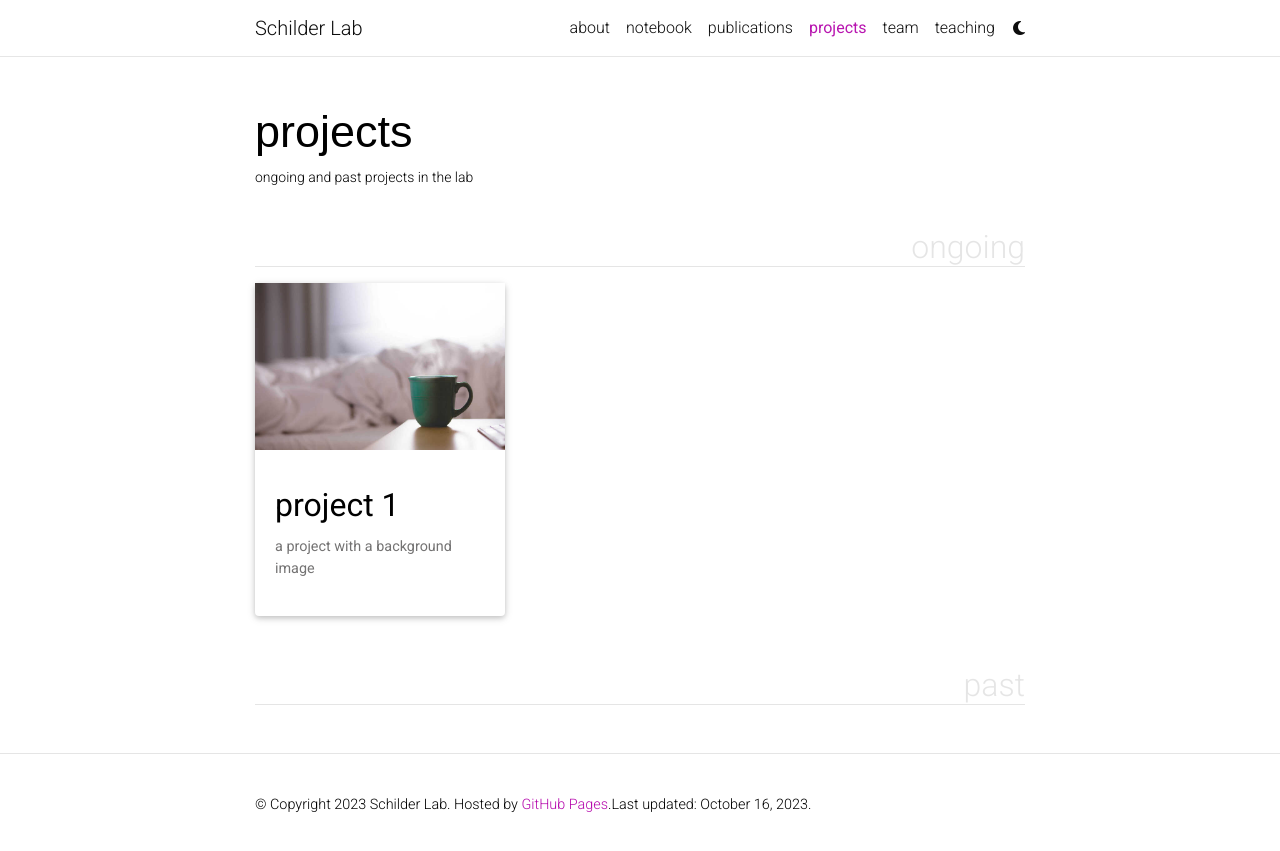
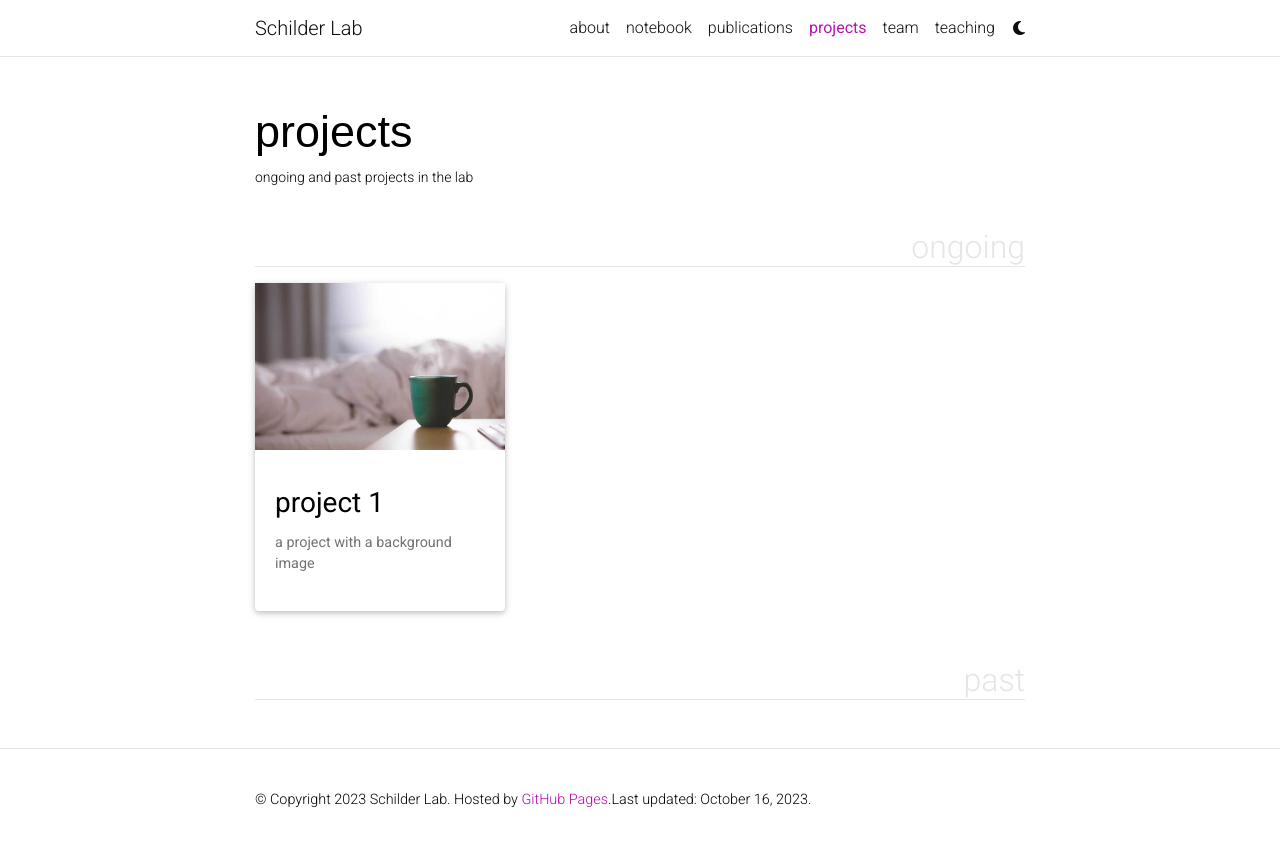
Before and after one commit to rjs360/schilder-lab, a Jekyll site: the page built from _pages/projects.md, in a window 1280 px wide. Shown: the top 851 px of the page. Built offline with Jekyll 4.4.1, drawn with Linux system fonts in a browser that asks for light colours; full-size pictures stand in for the smaller copies a plugin makes; comment, search, counter and statistics services are not loaded; a style sheet for code colours, icons or effects is not loaded.

Commit message:
Update projects.html

```diff
--- a/_includes/projects.html
+++ b/_includes/projects.html
@@ -13,7 +13,8 @@
           alt="project thumbnail" -%}
         {%- endif %}
         <div class="card-body">
-          <h2 class="card-title text-lowercase">{{ project.title }}</h2>
+          <!--<h2 class="card-title text-lowercase">{{ project.title }}</h2>-->
+          <h3 class="card-title">{{ project.title }}</h3>
           <p class="card-text">{{ project.description }}</p>
           <div class="row ml-1 mr-1 p-0">
             {%- if project.github -%}
```
